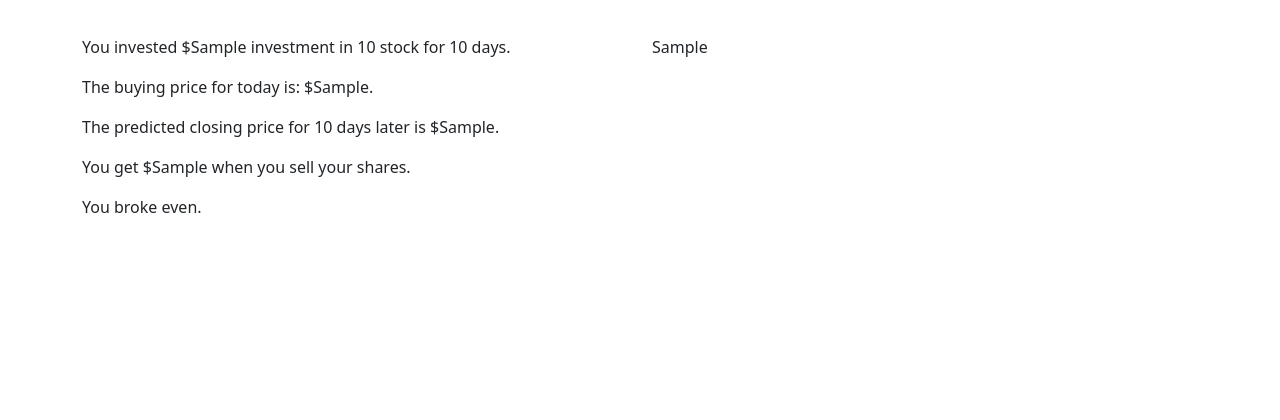
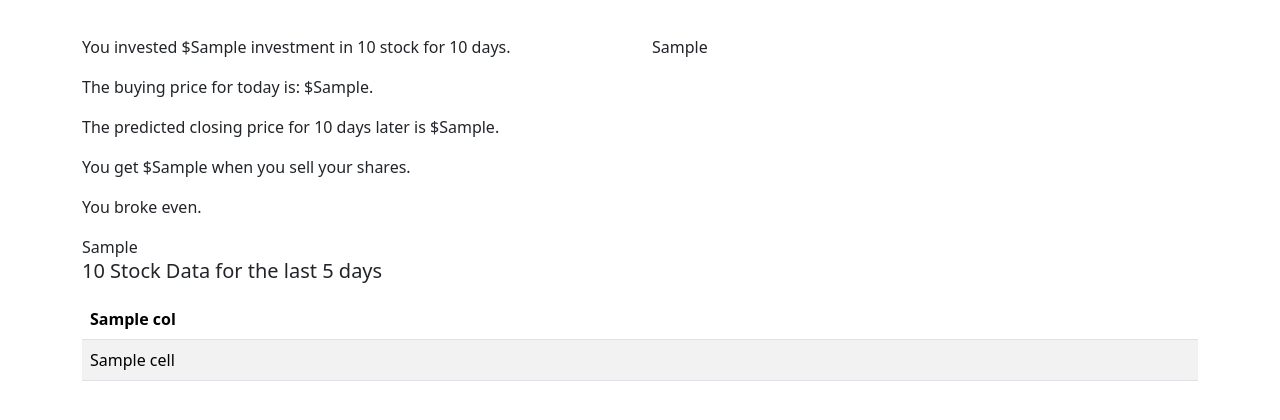
Before and after one commit to ziyanoffl/stock_project, a Django app: template stock_app/templates/stock.html in a window 1280 px wide. Shown: the part 249-669 px from the top of the page. Run offline with Django 4.2, Linux system fonts and the light colour scheme; the template is opened without the code that fills it: most values are stand-ins (such as "Sample title", 1, 10 or a date in 2020); some libraries are stand-ins or nearby versions.

Commit message:
Added new chart and stock data

```diff
--- a/stock_app/templates/stock.html
+++ b/stock_app/templates/stock.html
@@ -57,9 +57,9 @@
         <p>You get ${{ results.2 }} when you sell your shares.</p>
 
         {% if profit_loss > 0 %}
-        <p>You made a profit of ${{ profit_loss }}, which is {{ profit_loss_percent }}% of your investment.</p>
+        <p>You might make a profit of ${{ profit_loss }}, which is {{ profit_loss_percent }}% of your investment.</p>
         {% elif profit_loss < 0 %}
-        <p>You made a loss of ${{ profit_loss }}, which is {{ profit_loss_percent }}% of your investment.</p>
+        <p>You might make a loss of ${{ profit_loss }}, which is {{ profit_loss_percent }}% of your investment.</p>
         {% else %}
         <p>You broke even.</p>
         {% endif %}
@@ -72,6 +72,40 @@
         {% endblock Right_Plot %}
       </div>
     </div>
+    <div class="row">
+        <div class="col-12">
+            {% block Down_plot %}
+                {% autoescape off %}
+                    {{ historical_plot }}
+                {% endautoescape %}
+            {% endblock Down_plot %}
+        </div>
+    </div>
+
+    <div class="row">
+        <div class="col-12">
+            <h5 class="mb-3">{{ stock }} Stock Data for the last 5 days</h5>
+            <table class="table table-striped">
+              <thead>
+                <tr>
+                  {% for col in df_latest.columns %}
+                  <th>{{ col }}</th>
+                  {% endfor %}
+                </tr>
+              </thead>
+              <tbody>
+                {% for index, row in df_latest.iterrows %}
+                <tr>
+                  {% for cell in row %}
+                  <td>{{ cell }}</td>
+                  {% endfor %}
+                </tr>
+                {% endfor %}
+              </tbody>
+            </table>
+
+        </div>
+    </div>
 
     {% endif %}
 
```
Also changed, not shown: stock_app/views.py (+32 -3 lines).
